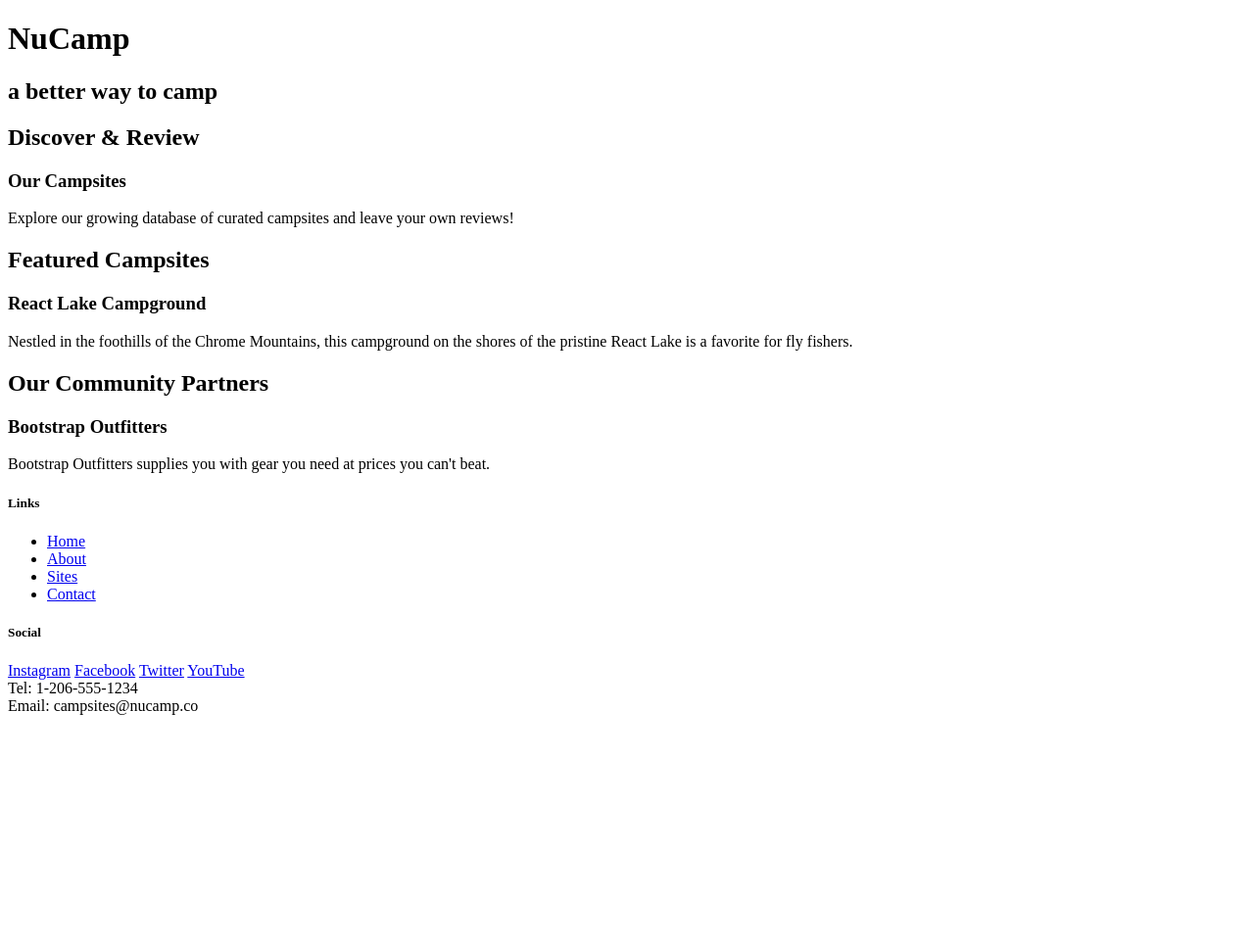
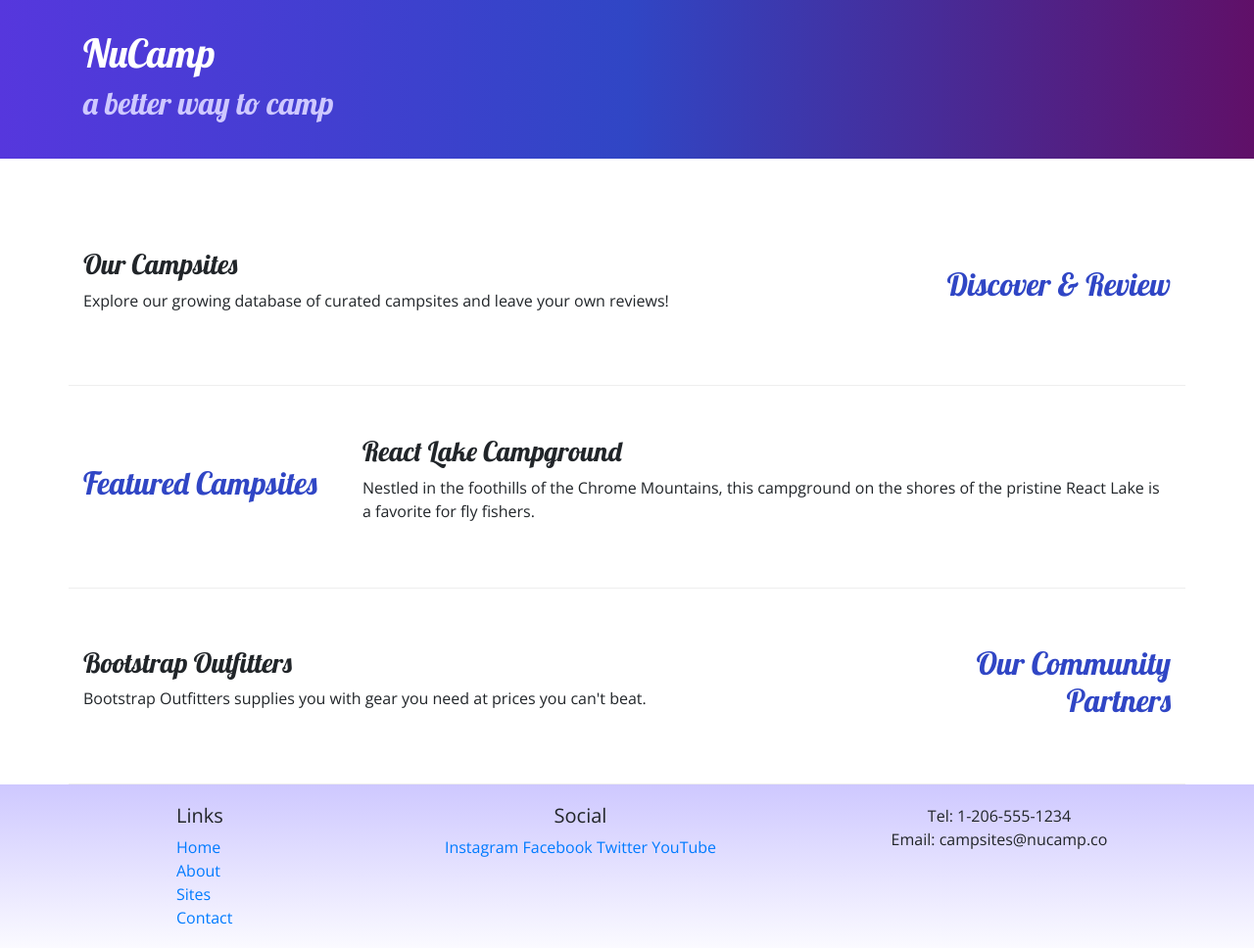
Before and after one commit to tinymordecai/nucampsite, a website: page index.html in a window 1280 px wide. Shown: the whole page at 98% size. Before the commit the page ends 800 px from the top, so only its background shows below. Drawn offline with nearby package versions, Linux system fonts and the light colour scheme.

Commit message:
Bootstrap Grid

```diff
--- /dev/null
+++ b/css/styles.css
@@ -0,0 +1,31 @@
+body{
+    font-family:"Open Sans", sans-serif;
+}
+
+h1 , h2 ,h3{
+    font-family:"Lobster", cursive;
+}
+
+h2{
+    color: #3046C5;
+}
+
+header h2{
+    color: #cec8ff;
+}
+
+footer {
+    background-image: linear-gradient(#cec8ff,white);
+    padding: 20px 0;
+}
+
+.jumbotron{
+    padding: 30px;
+    background-image: linear-gradient(to right,#5637DD, #3046C5, #601068);
+    color: white;
+}
+ .row-content{
+    padding: 50px 0;
+    border-bottom: 1px ridge;
+    min-height: 200px;
+ }
--- a/index.html
+++ b/index.html
@@ -2,59 +2,94 @@
 <html lang="en">
 
 <head>
-    <meta charset="utf-8" />
+    <meta charset="utf-8"/>
+    <meta name="viewport" content="width=device-width, initial-scale=1" />
+    <!-- Bootstrap CSS -->
+    <link rel="stylesheet" href="node_modules/bootstrap/dist/css/bootstrap.min.css"/>
+    <!--Additional CSS Stylesheet-->
+    <link rel="stylesheet" href="https://fonts.googleapis.com/css?family=Lobster|Open+Sans">
+    <link rel="stylesheet" href="css/styles.css">
+
+
     <title>NuCamp: A Better Way To Camp</title>
 </head>
 
 <body>
 
-    <header>
-        <div>
+    <header class="jumbotron jumbotron-fluid">
+        <div class="container">
+            <div class="row">
+                <div class="col">
                     <h1>NuCamp</h1>
-            <h2>a better way to camp</h2>
+                    <h2>a better  way to camp</h2>
                 </div>
+            </div>
+        </div>
+
     </header>
-
-    <div>
-        <h2>Discover & Review</h2>
+    <div class ="container">
+        <div class="row row-content align-items-center">
+            <div class="col-sm-4 order-sm-last col-md-3">
+                <h2 class="text-sm-right">Discover & Review</h2>
+            </div>
+            <div class="col">
                 <h3>Our Campsites</h3>
                 <p>Explore our growing database of curated campsites and leave your own reviews!</p>
             </div>
+        </div>
 
-    <div>
+
+        <div class="row row-content align-items-center">
+            <div class="col-sm-4 col-md-3">
                 <h2>Featured Campsites</h2>
+            </div>
+            <div class="col">
                 <h3>React Lake Campground</h3>
                 <p>Nestled in the foothills of the Chrome Mountains, this campground on the shores of the pristine React Lake is a favorite for fly fishers.</p>
             </div>
+        </div>
 
-    <div>
-        <h2>Our Community Partners</h2>
+            <div class="row row-content align-items-center">
+                <div class="col-sm-4 order-sm-last col-md-3">
+                    <h2 class="text-sm-right">Our Community Partners</h2>
+                </div>
+                <div class="col">
                     <h3>Bootstrap Outfitters</h3>
                     <p>Bootstrap Outfitters supplies you with gear you need at prices you can't beat.</p>
                 </div>
+           </div>
+    </div>
 
     <footer>
-        <div>
+        <div class="container">
+            <div class="row">
+                <div class="col-4 col-sm-2 offset-1">
                     <h5>Links</h5>
-            <ul>
+                    <ul class="list-unstyled">
                         <li><a href="#">Home</a></li>
                         <li><a href="#">About</a></li>
                         <li><a href="#">Sites</a></li>
                         <li><a href="#">Contact</a></li>
                     </ul>
                 </div>
-        <div>
+                <div class="col-6 col-sm-5 text-center">
                     <h5>Social</h5>
                     <a href="http://instagram.com/">Instagram</a>
                     <a href="http://facebook.com/">Facebook</a>
                     <a href="http://twitter.com/">Twitter</a>
                     <a href="http://youtube.com/">YouTube</a>
                 </div>
-        <div>
-            Tel: 1-206-555-1234<br />
+                <div class="col-sm-4 text-center">
+                    Tel: 1-206-555-1234<br/>
                     Email: campsites@nucamp.co
                 </div>
+            </div>
+        </div>
     </footer>
+   <!-- jQuery must come first, then Popper.js, then the Bootstrap JavaScript plugins.-->
+    <script src="node_modules/jquery/dist/jquery.slim.min.js"></script>
+    <script src="node_modules/popper.js/dist/umd/popper.min.js"></script>
+    <script src="node_modules/bootstrap/dist/js/bootstrap.min.js"></script>
 
 </body>
 
```
Also changed, not shown: 1 other file. Lines whose indentation alone changed are shown as unchanged.
